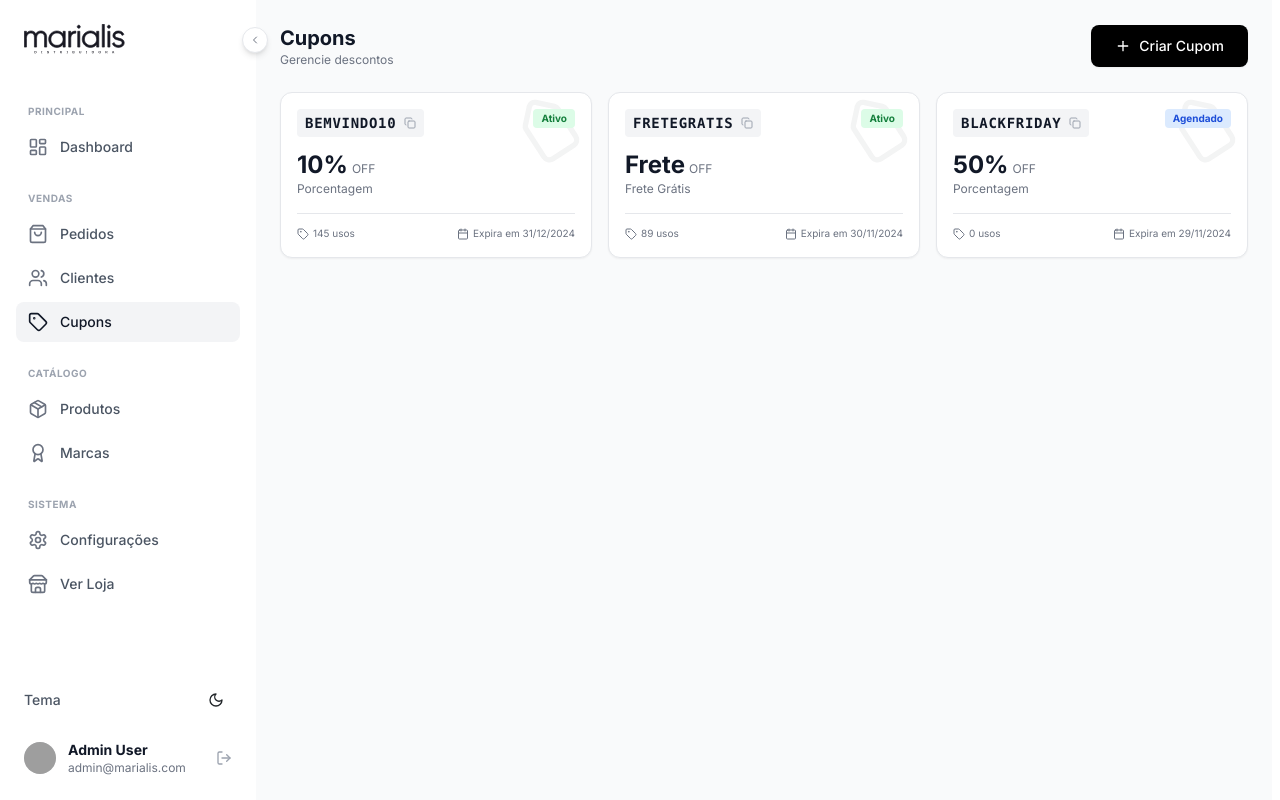
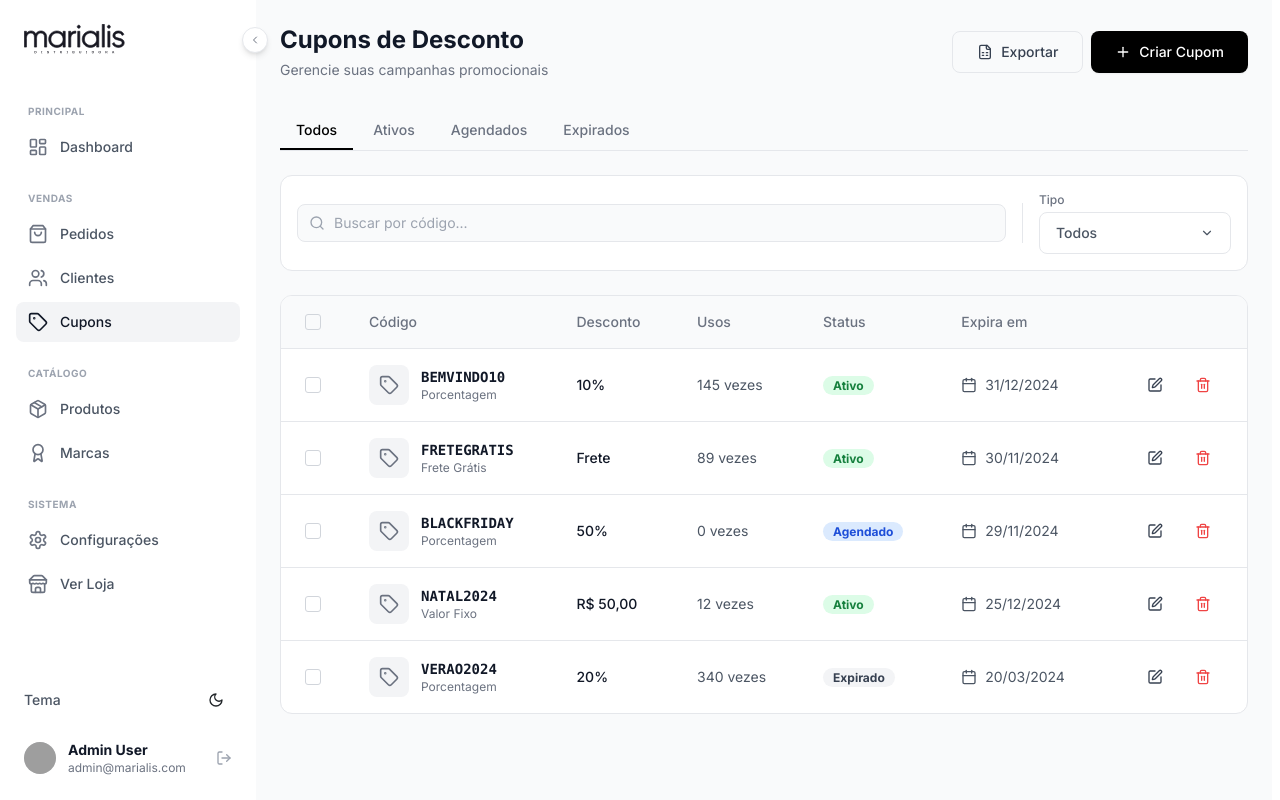
Before and after one commit to Walancy/e-commerce-marialis, a Next.js app in the folder apps/web/: page /admin/cupons in a window 1280 px wide. Built offline with nearby package versions, Linux system fonts and the light colour scheme; grey boxes are pictures that could not be loaded.

Commit message:
Cupons - frontend finalizado

```diff
--- a/apps/web/app/admin/cupons/page.tsx
+++ b/apps/web/app/admin/cupons/page.tsx
@@ -1,9 +1,11 @@
 "use client";
 
 import React, { useState } from 'react';
-import { Plus, Tag, Copy, Calendar, X, Save, Trash2, Edit } from 'lucide-react';
+import { Plus, Tag, Copy, Calendar, X, Save, Trash2, Edit, Search, Filter, MoreHorizontal, Check, FileSpreadsheet, AlertTriangle } from 'lucide-react';
 import { Button } from '../../../components/ui/Button';
 import { Dropdown } from '../../../components/ui/Dropdown';
+import { DataTable } from '../../../components/ui/DataTable';
+import { ConfirmModal } from '../../../components/ui/Modal';
 
 interface Coupon {
     id: number;
@@ -16,13 +18,27 @@ interface Coupon {
 }
 
 export default function CouponsPage() {
+    // State
+    const [activeTab, setActiveTab] = useState('todos');
+    const [searchQuery, setSearchQuery] = useState('');
+    const [filterType, setFilterType] = useState('Todos');
+    const [selectedIds, setSelectedIds] = useState<number[]>([]);
+
+    // Modals
     const [isModalOpen, setIsModalOpen] = useState(false);
+    const [isDeleteModalOpen, setIsDeleteModalOpen] = useState(false);
     const [editingCoupon, setEditingCoupon] = useState<Coupon | null>(null);
+    const [couponToDelete, setCouponToDelete] = useState<number | null>(null);
+    const [isBulkDelete, setIsBulkDelete] = useState(false);
+    const [showStatusMenu, setShowStatusMenu] = useState(false);
 
+    // Data
     const [coupons, setCoupons] = useState<Coupon[]>([
         { id: 1, code: "BEMVINDO10", discount: "10%", type: "Porcentagem", uses: 145, status: "Ativo", expiry: "2024-12-31" },
         { id: 2, code: "FRETEGRATIS", discount: "Frete", type: "Frete Grátis", uses: 89, status: "Ativo", expiry: "2024-11-30" },
         { id: 3, code: "BLACKFRIDAY", discount: "50%", type: "Porcentagem", uses: 0, status: "Agendado", expiry: "2024-11-29" },
+        { id: 4, code: "NATAL2024", discount: "R$ 50,00", type: "Valor Fixo", uses: 12, status: "Ativo", expiry: "2024-12-25" },
+        { id: 5, code: "VERAO2024", discount: "20%", type: "Porcentagem", uses: 340, status: "Expirado", expiry: "2024-03-20" },
     ]);
 
     const [formData, setFormData] = useState<Partial<Coupon>>({
@@ -33,6 +49,20 @@ export default function CouponsPage() {
         expiry: ''
     });
 
+    // Computed
+    const filteredCoupons = coupons.filter(coupon => {
+        const matchesSearch = coupon.code.toLowerCase().includes(searchQuery.toLowerCase());
+        const matchesTab =
+            activeTab === 'todos' ? true :
+                activeTab === 'ativos' ? coupon.status === 'Ativo' :
+                    activeTab === 'agendados' ? coupon.status === 'Agendado' :
+                        activeTab === 'expirados' ? coupon.status === 'Expirado' : true;
+        const matchesType = filterType === 'Todos' ? true : coupon.type === filterType;
+
+        return matchesSearch && matchesTab && matchesType;
+    });
+
+    // Handlers
     const handleOpenModal = (coupon?: Coupon) => {
         if (coupon) {
             setEditingCoupon(coupon);
@@ -52,7 +82,6 @@ export default function CouponsPage() {
 
     const handleSave = (e: React.FormEvent) => {
         e.preventDefault();
-
         if (editingCoupon) {
             setCoupons(coupons.map(c => c.id === editingCoupon.id ? { ...c, ...formData } as Coupon : c));
         } else {
@@ -66,9 +95,55 @@ export default function CouponsPage() {
         setIsModalOpen(false);
     };
 
-    const handleDelete = (id: number) => {
-        if (confirm('Tem certeza que deseja excluir este cupom?')) {
-            setCoupons(coupons.filter(c => c.id !== id));
+    const handleDeleteClick = (id: number) => {
+        setCouponToDelete(id);
+        setIsBulkDelete(false);
+        setIsDeleteModalOpen(true);
+    };
+
+    const handleBulkDeleteClick = () => {
+        setIsBulkDelete(true);
+        setIsDeleteModalOpen(true);
+    };
+
+    const handleBulkStatusChange = (newStatus: 'Ativo' | 'Agendado' | 'Expirado') => {
+        setCoupons(coupons.map(c => selectedIds.includes(c.id) ? { ...c, status: newStatus } : c));
+        setShowStatusMenu(false);
+        setSelectedIds([]);
+    };
+
+    const confirmDelete = () => {
+        if (isBulkDelete) {
+            setCoupons(coupons.filter(c => !selectedIds.includes(c.id)));
+            setSelectedIds([]);
+        } else if (couponToDelete) {
+            setCoupons(coupons.filter(c => c.id !== couponToDelete));
+        }
+        setIsDeleteModalOpen(false);
+        setCouponToDelete(null);
+    };
+
+    const toggleSelectAll = () => {
+        const allFilteredSelected = filteredCoupons.length > 0 && filteredCoupons.every(c => selectedIds.includes(c.id));
+
+        if (allFilteredSelected) {
+            // Remove filtered coupons from selection
+            setSelectedIds(selectedIds.filter(id => !filteredCoupons.find(c => c.id === id)));
+        } else {
+            // Add filtered coupons to selection (avoid duplicates)
+            const newIds = [...selectedIds];
+            filteredCoupons.forEach(c => {
+                if (!newIds.includes(c.id)) newIds.push(c.id);
+            });
+            setSelectedIds(newIds);
+        }
+    };
+
+    const toggleSelectOne = (id: number) => {
+        if (selectedIds.includes(id)) {
+            setSelectedIds(selectedIds.filter(sid => sid !== id));
+        } else {
+            setSelectedIds([...selectedIds, id]);
         }
     };
 
@@ -78,83 +153,197 @@ export default function CouponsPage() {
         return `${day}/${month}/${year}`;
     };
 
+    const tabs = [
+        { id: 'todos', label: 'Todos' },
+        { id: 'ativos', label: 'Ativos' },
+        { id: 'agendados', label: 'Agendados' },
+        { id: 'expirados', label: 'Expirados' },
+    ];
+
     return (
-        <div className="p-6">
-            <div className="flex items-center justify-between mb-6">
+        <div className="p-6 max-w-[1600px] mx-auto">
+            {/* Header */}
+            <div className="flex flex-col md:flex-row md:items-center justify-between gap-4 mb-8">
                 <div>
-                    <h1 className="text-xl font-bold text-gray-900 dark:text-white">Cupons</h1>
-                    <p className="text-xs text-gray-500">Gerencie descontos</p>
+                    <h1 className="text-2xl font-bold text-gray-900 dark:text-white">Cupons de Desconto</h1>
+                    <p className="text-sm text-gray-500 mt-1">Gerencie suas campanhas promocionais</p>
                 </div>
+                <div className="flex items-center gap-2">
+                    <Button variant="outline">
+                        <FileSpreadsheet className="w-4 h-4 mr-2" />
+                        Exportar
+                    </Button>
                     <Button onClick={() => handleOpenModal()}>
                         <Plus className="w-4 h-4 mr-2" />
                         Criar Cupom
                     </Button>
                 </div>
-
-            <div className="grid grid-cols-1 md:grid-cols-2 lg:grid-cols-3 gap-4">
-                {coupons.map((coupon) => (
-                    <div key={coupon.id} className="bg-white dark:bg-[#121212] p-4 rounded-xl shadow-sm border dark:border-white/5 relative overflow-hidden group">
-                        <div className="absolute top-0 right-0 p-2 opacity-5">
-                            <Tag className="w-16 h-16 transform rotate-12" />
             </div>
 
-                        <div className="relative z-10">
-                            <div className="flex justify-between items-start mb-3">
-                                <div className="bg-gray-100 dark:bg-white/5 px-2 py-1 rounded font-mono font-bold text-sm tracking-wider text-gray-900 dark:text-white flex items-center gap-2">
-                                    {coupon.code}
-                                    <button className="text-gray-400 hover:text-black dark:hover:text-white transition-colors">
-                                        <Copy className="w-3 h-3" />
+            {/* Tabs */}
+            <div className="flex items-center gap-1 border-b dark:border-white/5 mb-6 overflow-x-auto [&::-webkit-scrollbar]:hidden">
+                {tabs.map((tab) => (
+                    <button
+                        key={tab.id}
+                        onClick={() => setActiveTab(tab.id)}
+                        className={`px-4 py-2 text-sm font-medium border-b-2 transition-colors whitespace-nowrap ${activeTab === tab.id
+                                ? 'border-black dark:border-white text-black dark:text-white'
+                                : 'border-transparent text-gray-500 hover:text-gray-700 dark:hover:text-gray-300'
+                            }`}
+                    >
+                        {tab.label}
                     </button>
+                ))}
             </div>
-                                <div className="flex gap-2">
-                                    <span className={`px-2 py-0.5 rounded text-[10px] font-bold ${coupon.status === 'Ativo' ? 'bg-green-100 text-green-700 dark:bg-green-500/10 dark:text-green-400' :
+
+            {/* Filters & Actions */}
+            <div className="mb-6 bg-white dark:bg-[#121212] p-4 rounded-xl border dark:border-white/5">
+                <div className="flex flex-col lg:flex-row lg:items-center gap-4">
+                    <div className="relative flex-1">
+                        <Search className="absolute left-3 top-1/2 -translate-y-1/2 w-4 h-4 text-gray-400" />
+                        <input
+                            type="text"
+                            placeholder="Buscar por código..."
+                            value={searchQuery}
+                            onChange={(e) => setSearchQuery(e.target.value)}
+                            className="w-full pl-9 pr-4 py-2 text-sm rounded-lg border dark:border-white/10 bg-gray-50 dark:bg-white/5 focus:ring-2 focus:ring-black dark:focus:ring-white outline-none transition-all"
+                        />
+                    </div>
+                    <div className="h-px w-full lg:h-10 lg:w-px bg-gray-200 dark:bg-white/10" />
+                    <div className="w-48">
+                        <label className="block text-xs font-medium text-gray-500 mb-1">Tipo</label>
+                        <Dropdown
+                            options={['Todos', 'Porcentagem', 'Valor Fixo', 'Frete Grátis']}
+                            value={filterType}
+                            onChange={setFilterType}
+                        />
+                    </div>
+                </div>
+            </div>
+
+            {/* Bulk Actions Bar */}
+            {selectedIds.length > 0 && (
+                <div className="mb-6 p-4 bg-black dark:bg-white text-white dark:text-black rounded-xl flex items-center justify-between animate-in fade-in slide-in-from-top-2 shadow-lg">
+                    <div className="flex items-center gap-4">
+                        <span className="font-medium text-sm">{selectedIds.length} selecionados</span>
+                        <div className="h-4 w-px bg-white/20 dark:bg-black/20" />
+                        <div className="relative">
+                            <Button
+                                size="sm"
+                                variant="ghost"
+                                className="!text-white dark:!text-black hover:bg-white/10 dark:hover:bg-black/10"
+                                onClick={() => setShowStatusMenu(!showStatusMenu)}
+                            >
+                                Alterar Status
+                            </Button>
+
+                            {showStatusMenu && (
+                                <div className="absolute top-full left-0 mt-2 w-40 bg-white dark:bg-[#1E1E1E] rounded-lg shadow-xl border dark:border-white/10 overflow-hidden z-20 py-1">
+                                    {['Ativo', 'Agendado', 'Expirado'].map((status) => (
+                                        <button
+                                            key={status}
+                                            onClick={() => handleBulkStatusChange(status as any)}
+                                            className="w-full text-left px-4 py-2 text-sm text-gray-700 dark:text-gray-200 hover:bg-gray-50 dark:hover:bg-white/5 transition-colors"
+                                        >
+                                            {status}
+                                        </button>
+                                    ))}
+                                </div>
+                            )}
+                        </div>
+                    </div>
+                    <Button
+                        size="sm"
+                        variant="ghost"
+                        className="!text-red-400 hover:!text-red-300 hover:bg-white/10 dark:hover:bg-black/10"
+                        onClick={handleBulkDeleteClick}
+                    >
+                        <Trash2 className="w-4 h-4 mr-2" />
+                        Excluir Selecionados
+                    </Button>
+                </div>
+            )}
+
+            {/* Table */}
+            <DataTable
+                data={filteredCoupons}
+                selectedIds={selectedIds}
+                onSelectAll={toggleSelectAll}
+                onSelectOne={toggleSelectOne}
+                onRowClick={(coupon) => handleOpenModal(coupon)}
+                columns={[
+                    {
+                        header: 'Código',
+                        accessorKey: 'code',
+                        cell: (coupon) => (
+                            <div className="flex items-center gap-3">
+                                <div className="w-10 h-10 rounded-lg bg-gray-100 dark:bg-white/5 flex items-center justify-center text-gray-500">
+                                    <Tag className="w-5 h-5" />
+                                </div>
+                                <div>
+                                    <p className="font-bold text-gray-900 dark:text-white font-mono">{coupon.code}</p>
+                                    <p className="text-xs text-gray-500">{coupon.type}</p>
+                                </div>
+                            </div>
+                        )
+                    },
+                    {
+                        header: 'Desconto',
+                        accessorKey: 'discount',
+                        cell: (coupon) => (
+                            <span className="font-medium text-gray-900 dark:text-white">{coupon.discount}</span>
+                        )
+                    },
+                    {
+                        header: 'Usos',
+                        accessorKey: 'uses',
+                        cell: (coupon) => (
+                            <span className="text-sm text-gray-600 dark:text-gray-400">{coupon.uses} vezes</span>
+                        )
+                    },
+                    {
+                        header: 'Status',
+                        accessorKey: 'status',
+                        cell: (coupon) => (
+                            <span className={`px-2.5 py-0.5 rounded-full text-xs font-bold ${coupon.status === 'Ativo' ? 'bg-green-100 text-green-700 dark:bg-green-500/10 dark:text-green-400' :
                                     coupon.status === 'Agendado' ? 'bg-blue-100 text-blue-700 dark:bg-blue-500/10 dark:text-blue-400' :
                                         'bg-gray-100 text-gray-700 dark:bg-white/5 dark:text-gray-400'
                                 }`}>
                                 {coupon.status}
                             </span>
+                        )
+                    },
+                    {
+                        header: 'Expira em',
+                        accessorKey: 'expiry',
+                        cell: (coupon) => (
+                            <div className="flex items-center gap-2 text-sm text-gray-600 dark:text-gray-400">
+                                <Calendar className="w-4 h-4" />
+                                {formatDate(coupon.expiry)}
                             </div>
-                            </div>
-
-                            <div className="mb-4">
-                                <div className="flex items-baseline gap-1">
-                                    <span className="text-2xl font-bold text-gray-900 dark:text-white">{coupon.discount}</span>
-                                    <span className="text-xs text-gray-500">OFF</span>
-                                </div>
-                                <p className="text-xs text-gray-500">{coupon.type}</p>
-                            </div>
-
-                            <div className="flex items-center justify-between text-[10px] text-gray-500 border-t dark:border-white/5 pt-3">
-                                <div className="flex items-center gap-1">
-                                    <Tag className="w-3 h-3" />
-                                    {coupon.uses} usos
-                                </div>
-                                <div className="flex items-center gap-1">
-                                    <Calendar className="w-3 h-3" />
-                                    Expira em {formatDate(coupon.expiry)}
-                                </div>
-                            </div>
-
-                            {/* Actions Overlay */}
-                            <div className="absolute inset-0 bg-white/90 dark:bg-[#121212]/90 flex items-center justify-center gap-2 opacity-0 group-hover:opacity-100 transition-opacity">
-                                <Button size="sm" variant="secondary" onClick={() => handleOpenModal(coupon)}>
-                                    <Edit className="w-4 h-4 mr-1" />
-                                    Editar
+                        )
+                    },
+                    {
+                        header: '',
+                        accessorKey: 'actions',
+                        cell: (coupon) => (
+                            <div className="flex justify-end gap-2" onClick={e => e.stopPropagation()}>
+                                <Button size="sm" variant="ghost" onClick={() => handleOpenModal(coupon)}>
+                                    <Edit className="w-4 h-4" />
                                 </Button>
-                                <Button size="sm" variant="danger" onClick={() => handleDelete(coupon.id)}>
-                                    <Trash2 className="w-4 h-4 mr-1" />
-                                    Excluir
+                                <Button size="sm" variant="ghost" className="text-red-500 hover:text-red-600" onClick={() => handleDeleteClick(coupon.id)}>
+                                    <Trash2 className="w-4 h-4" />
                                 </Button>
                             </div>
-                        </div>
-                    </div>
-                ))}
-            </div>
+                        )
+                    }
+                ]}
+            />
 
-            {/* Modal */}
+            {/* Create/Edit Modal */}
             {isModalOpen && (
-                <div className="fixed inset-0 z-50 flex items-center justify-center p-4 bg-black/60 backdrop-blur-sm">
-                    <div className="bg-white dark:bg-[#121212] w-full max-w-md rounded-2xl shadow-2xl overflow-hidden flex flex-col animate-in fade-in zoom-in-95 duration-200">
+                <div className="fixed inset-0 z-50 flex items-center justify-center p-4 bg-black/60 backdrop-blur-sm animate-in fade-in duration-200">
+                    <div className="bg-white dark:bg-[#121212] w-full max-w-md rounded-2xl shadow-2xl overflow-hidden flex flex-col animate-in zoom-in-95 duration-200">
                         <div className="px-6 py-4 border-b dark:border-white/10 flex items-center justify-between bg-gray-50 dark:bg-white/5">
                             <h2 className="text-lg font-bold text-gray-900 dark:text-white">
                                 {editingCoupon ? 'Editar Cupom' : 'Novo Cupom'}
@@ -182,7 +371,7 @@ export default function CouponsPage() {
                                     <label className="block text-xs font-medium text-gray-700 dark:text-gray-300 mb-1">Tipo de Desconto</label>
                                     <Dropdown
                                         options={['Porcentagem', 'Valor Fixo', 'Frete Grátis']}
-                                        value={formData.type}
+                                        value={formData.type || 'Porcentagem'}
                                         onChange={(val) => setFormData({ ...formData, type: val as any })}
                                     />
                                 </div>
@@ -205,7 +394,7 @@ export default function CouponsPage() {
                                     <label className="block text-xs font-medium text-gray-700 dark:text-gray-300 mb-1">Status</label>
                                     <Dropdown
                                         options={['Ativo', 'Agendado', 'Expirado']}
-                                        value={formData.status}
+                                        value={formData.status || 'Ativo'}
                                         onChange={(val) => setFormData({ ...formData, status: val as any })}
                                     />
                                 </div>
@@ -233,6 +422,20 @@ export default function CouponsPage() {
                     </div>
                 </div>
             )}
+
+            {/* Delete Confirmation Modal */}
+            <ConfirmModal
+                isOpen={isDeleteModalOpen}
+                onClose={() => setIsDeleteModalOpen(false)}
+                onConfirm={confirmDelete}
+                title={isBulkDelete ? "Excluir Cupons" : "Excluir Cupom"}
+                description={isBulkDelete
+                    ? `Tem certeza que deseja excluir ${selectedIds.length} cupons selecionados? Esta ação não pode ser desfeita.`
+                    : "Tem certeza que deseja excluir este cupom? Esta ação não pode ser desfeita."
+                }
+                confirmText="Excluir"
+                variant="danger"
+            />
         </div>
     );
 }
```
Lines whose indentation alone changed are shown as unchanged.
